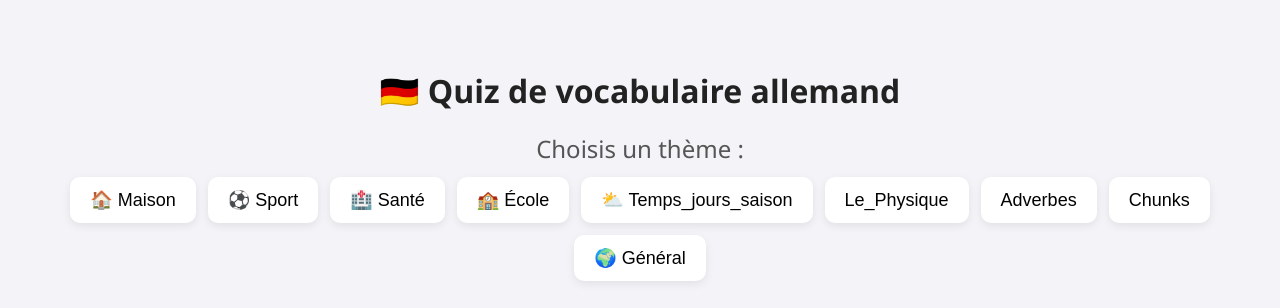
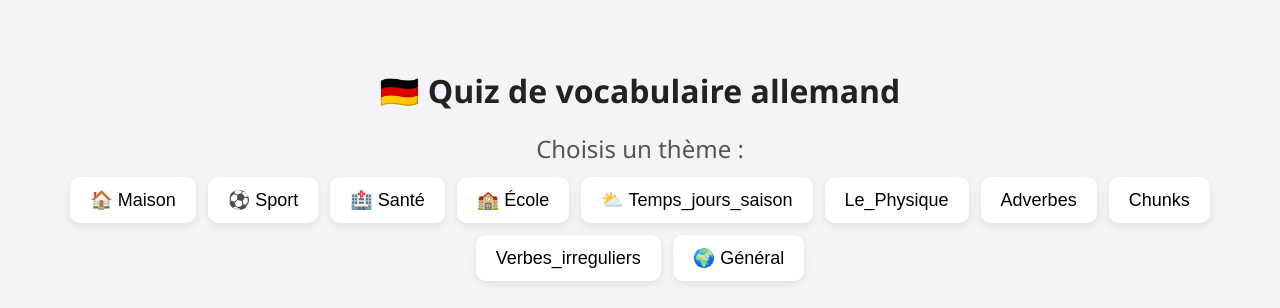
Before and after one commit to Poulmouth67/Quizz-Allemand, a plain HTML site: page index.html in a window 1280 px wide. Drawn offline with Linux system fonts and the light colour scheme.

Commit message:
Update index.html

```diff
--- a/index.html
+++ b/index.html
@@ -18,6 +18,7 @@
       <button class="theme-btn" data-theme="physique">Le_Physique</button>
       <button class="theme-btn" data-theme="adverbes">Adverbes</button>
       <button class="theme-btn" data-theme="chunks">Chunks</button>
+      <button class="theme-btn" data-theme="irrg_verbes">Verbes_irreguliers</button>
       <button class="theme-btn" data-theme="general">🌍 Général</button>
     </div>
   </div>
```
